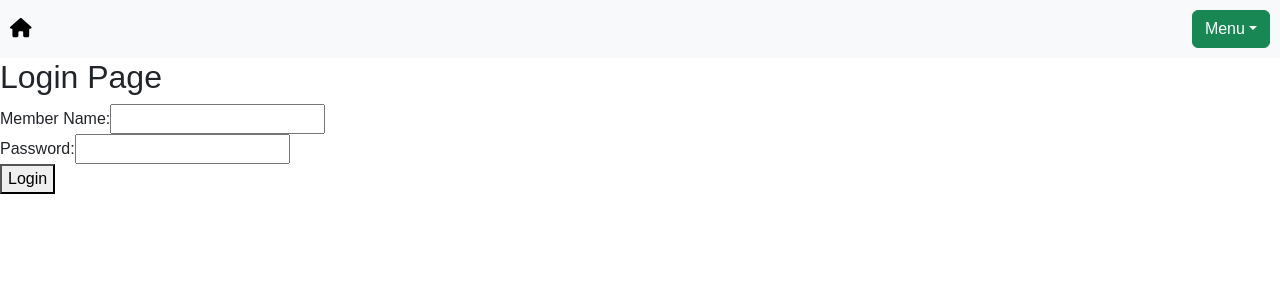
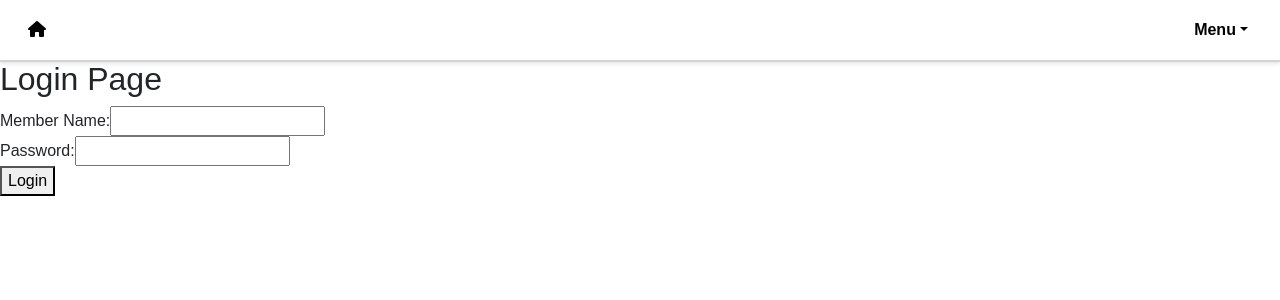
Before and after one commit to parkjihwanKr/backoffice_front, a React (Create React App) app: page /auth/login in a window 1280 px wide. Shown: the top 300 px of the page. Built offline with nearby package versions, Linux system fonts and the light colour scheme; no server answers.

Commit message:
feat : 로그 아웃 ui 수정
유저 네임 UI 설정 및 상단바 고정

#1

```diff
--- a/src/assets/styles/App.css
+++ b/src/assets/styles/App.css
@@ -1,21 +1,30 @@
 body {
   margin: 0;
   font-family: Arial, sans-serif;
+  padding-top: 60px; /* 상단 고정 요소의 높이만큼 여백을 줌 */
+  scroll-behavior: smooth; /* 부드러운 스크롤을 위해 추가 */
 }
 
 .navbar {
+  position: fixed;
+  top: 0;
+  width: 100%;
+  z-index: 1000;
+  border-bottom: 2px solid #d3d3d3; /* 하단 경계선을 검정색으로 설정 */
+  padding: 10px 20px; /* 패딩을 조정하여 레이아웃을 정돈 */
   display: flex;
-  align-items: center;
-  justify-content: space-between;
-  padding: 10px;
-  background-color: #f8f9fa; /* 부트스트랩 기본 배경색 */
+  justify-content: space-between; /* 메뉴와 홈 아이콘 사이의 간격을 유지 */
+  align-items: center; /* 수직 정렬 */
+  box-shadow: 0 2px 4px rgba(0, 0, 0, 0.1);
 }
 
 .navLink {
-  margin-right: 20px;
-  color: #000;
-  text-decoration: none;
-  font-size: 1.2em;
+  display: inline-block;
+  padding: 8px;
+  border-radius: 8px; /* 둥근 모서리 */
+  transition: background-color 0.3s ease; /* 부드러운 전환 효과 */
+  color: black; /* 아이콘 색깔을 검은색으로 설정 */
+  text-decoration: none; /* 링크 밑줄 제거 */
 }
 
 .dropdown {
@@ -28,7 +37,8 @@ body {
 }
 
 .navLink:hover {
-  background-color: #555;
+  background-color: #f0f0f0; /* 연한 회색 배경 */
+  color: black; /* 아이콘 색깔이 유지되도록 설정 */
 }
 
 .dropbtn {
@@ -76,3 +86,18 @@ body {
   font-size: 20px;
   padding-right: 5px;
 }
+
+.dropdown-toggle {
+  background-color: transparent; /* 배경을 투명하게 설정 */
+  border: none; /* 버튼의 테두리를 제거 */
+  color: black; /* 텍스트를 검정색으로 설정 */
+  font-weight: bold; /* 텍스트를 굵게 설정 */
+}
+
+.dropdown-toggle:focus,
+.dropdown-toggle:hover {
+  color: black; /* 호버 및 포커스 시에도 텍스트를 검정색으로 유지 */
+  background-color: #f0f0f0; /* 호버 시 연한 회색 배경 */
+  border: none; /* 테두리 제거 */
+  outline: none; /* 포커스 시 아웃라인 제거 */
+}
--- a/src/components/ui/DropDownMenu.js
+++ b/src/components/ui/DropDownMenu.js
@@ -1,18 +1,18 @@
-import React, {useState} from 'react';
+import React, { useState } from 'react';
 import { Link } from 'react-router-dom';
 import { useAuth } from '../../features/auth/components/AuthContext';
-import {Dropdown, Modal, Button } from 'react-bootstrap';
+import { Dropdown, Modal, Button } from 'react-bootstrap';
 
 const DropDownMenu = () => {
-    const { isAuthenticated, role } = useAuth();
+    const { isAuthenticated, userName, role } = useAuth();  // userName을 추가로 가져옴
     const [showModal, setShowModal] = useState(false);
 
     const handleLogout = async () => {
         try {
             const response = await fetch('/api/v1/logout', {
-                method : 'POST',
+                method: 'POST',
                 headers: {
-                    'Content-Type':'application/json',
+                    'Content-Type': 'application/json',
                 },
                 credentials: 'include',
             });
@@ -27,8 +27,8 @@ const DropDownMenu = () => {
             localStorage.removeItem('refreshToken');
 
             window.location.href = '/auth/login';
-        } catch (error){
-            console.error("Error : "+error);
+        } catch (error) {
+            console.error("Error: " + error);
         }
     };
 
@@ -38,7 +38,7 @@ const DropDownMenu = () => {
     return (
         <>
             <Dropdown>
-                <Dropdown.Toggle variant="success" id="dropdown-basic">
+                <Dropdown.Toggle id="dropdown-basic">
                     Menu
                 </Dropdown.Toggle>
 
@@ -50,9 +50,12 @@ const DropDownMenu = () => {
                         </>
                     ) : (
                         <>
+                            {userName && (
+                                <Dropdown.Item className="text-muted">
+                                    안녕하세요? {userName}씨
+                                </Dropdown.Item>
+                            )}
                             {role === 'admin' && <Dropdown.Item as={Link} to="/notifications">Notifications</Dropdown.Item>}
-                            <Dropdown.Item as={Link} to="/auth/signup">Signup</Dropdown.Item>
-                            <Dropdown.Item as={Link} to="/auth/login">Login</Dropdown.Item>
                             <Dropdown.Item onClick={handleShowModal}>Logout</Dropdown.Item>
                             <Dropdown.Item as={Link} to="/boards">Boards</Dropdown.Item>
                             <Dropdown.Item as={Link} to="/events">Events</Dropdown.Item>
--- a/src/features/auth/components/AuthContext.js
+++ b/src/features/auth/components/AuthContext.js
@@ -1,33 +1,30 @@
 import React, { createContext, useState, useEffect, useContext } from 'react';
-import {getCookie} from "../../../utils/CookieUtil";
+import { getCookie } from "../../../utils/CookieUtil";
 
 const AuthContext = createContext();
 
 export const AuthProvider = ({ children }) => {
     const [isAuthenticated, setIsAuthenticated] = useState(null);
+    const [userName, setUserName] = useState(''); // userName 상태 추가
 
     useEffect(() => {
         const checkAuth = async () => {
             try {
                 const accessToken = getCookie('accessToken');
-                const refreshToken = getCookie('refreshToken');
-                console.log("accessToken : ",accessToken);
-                console.log("refreshToken : ", refreshToken);
-                if(accessToken !== null){
                 const response = await fetch('/api/v1/check-auth', {
                     method: 'GET',
                     headers: {
-                            'Authorization': `Bearer ${accessToken}`, // Authorization 헤더에 JWT 토큰 추가
-                            'refreshToken' : `${refreshToken}`,
+                        'Authorization': `Bearer ${accessToken}`,
                     },
-                        credentials: 'include' // 쿠키를 포함하여 요청
+                    credentials: 'include'
                 });
 
                 if (response.ok) {
+                    const data = await response.json();
                     setIsAuthenticated(true);
+                    setUserName(data.userName); // 서버에서 반환된 userName 설정
                 } else {
                     setIsAuthenticated(false);
-                    }
                 }
             } catch (error) {
                 console.error('Failed to check authentication', error);
@@ -39,7 +36,7 @@ export const AuthProvider = ({ children }) => {
     }, []);
 
     return (
-        <AuthContext.Provider value={{ isAuthenticated }}>
+        <AuthContext.Provider value={{ isAuthenticated, userName }}>
             {children}
         </AuthContext.Provider>
     );
--- a/src/features/boards/components/Boards.js
+++ b/src/features/boards/components/Boards.js
@@ -1,8 +1,44 @@
-// Boards.js
 import React from 'react';
+import 'bootstrap/dist/css/bootstrap.min.css';
 
 const Boards = () => {
-    return <div>Boards Page</div>;
+    return (
+        <div className="container my-5">
+            <h1 className="text-center mb-4">Boards Page</h1>
+            <p className="text-center mb-5">
+                Welcome to the Boards page. Here you can manage your boards and collaborate with your team.
+            </p>
+            <div className="row">
+                <div className="col-md-4">
+                    <div className="card">
+                        <div className="card-body">
+                            <h5 className="card-title">Board</h5>
+                            <p className="card-text">모든 직원 게시판</p>
+                            <a href="#" className="btn btn-primary">test test test</a>
+                        </div>
+                    </div>
+                </div>
+                <div className="col-md-4">
+                    <div className="card">
+                        <div className="card-body">
+                            <h5 className="card-title">Department</h5>
+                            <p className="card-text">Description of Board 2</p>
+                            <a href="#" className="btn btn-primary">Go to Board 2</a>
+                        </div>
+                    </div>
+                </div>
+                <div className="col-md-4">
+                    <div className="card">
+                        <div className="card-body">
+                            <h5 className="card-title">Board 3</h5>
+                            <p className="card-text">Description of Board 3</p>
+                            <a href="#" className="btn btn-primary">Go to Board 3</a>
+                        </div>
+                    </div>
+                </div>
+            </div>
+        </div>
+    );
 };
 
 export default Boards;
--- a/src/features/events/components/Events.js
+++ b/src/features/events/components/Events.js
@@ -1,4 +1,4 @@
-// Boards.js
+// Events.js
 import React from 'react';
 
 const Events = () => {
```
Lines whose indentation alone changed are shown as unchanged.
